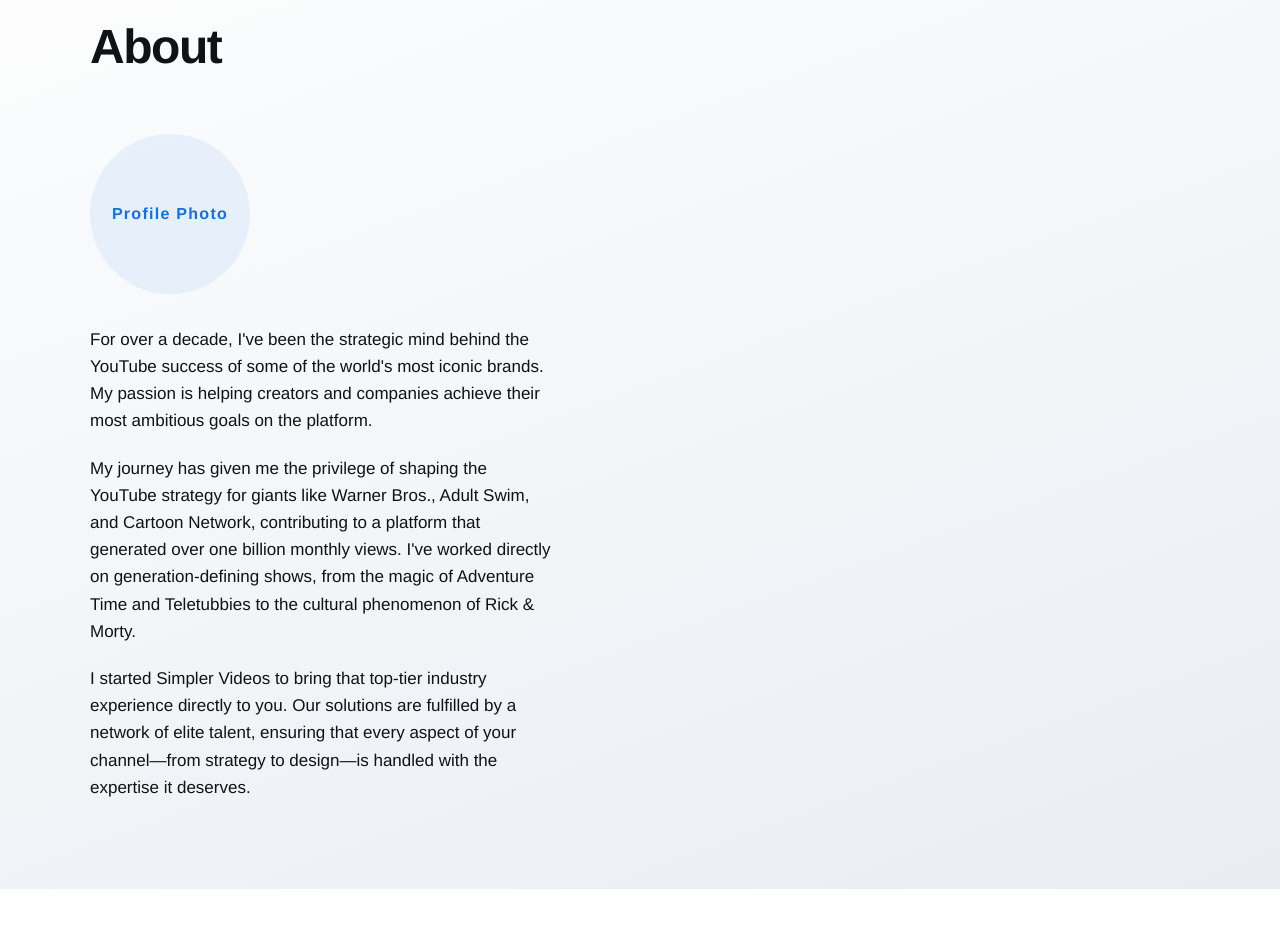
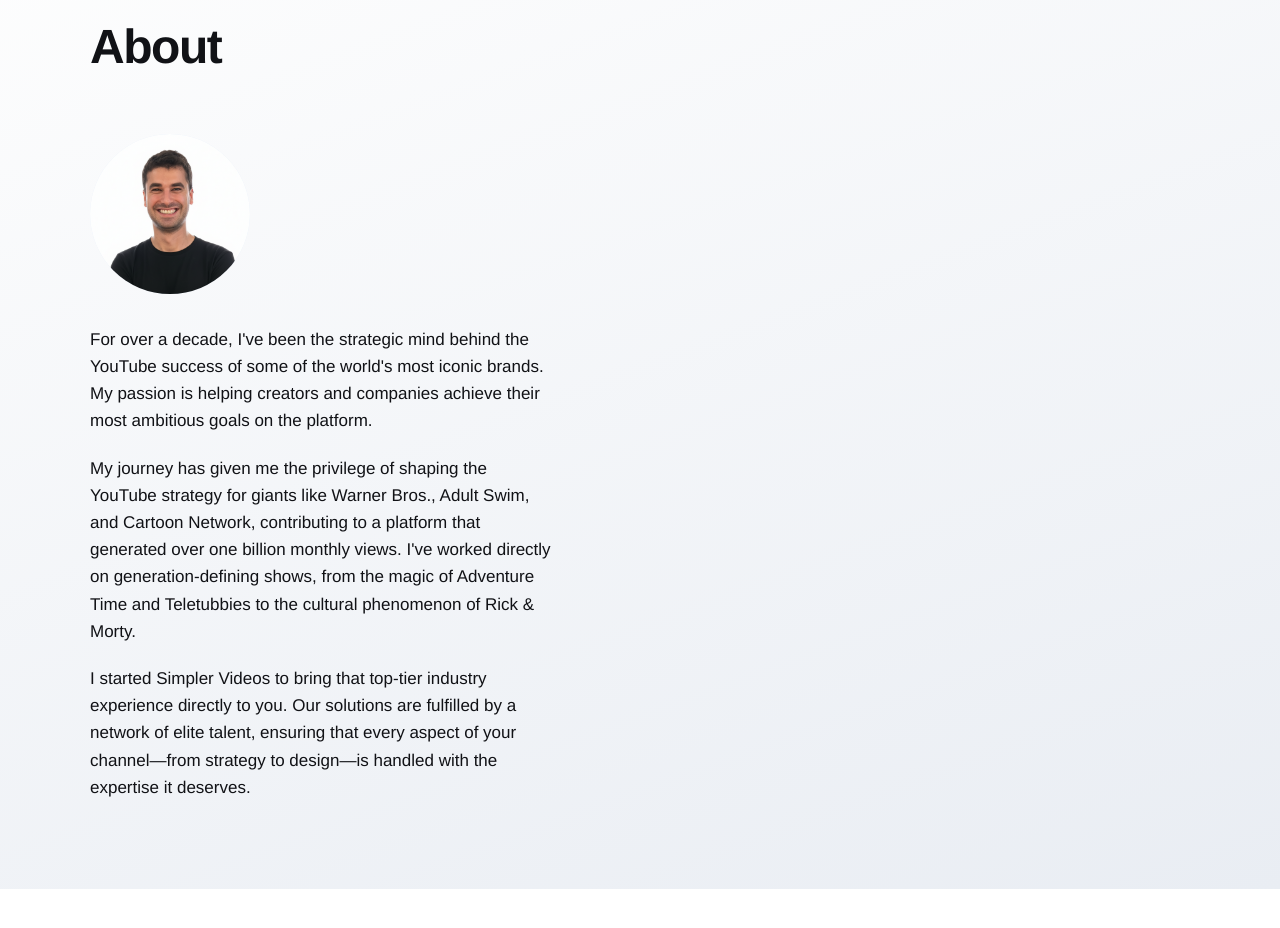
Before and after one commit to iliawerner/Simpler-Videos, a plain HTML site: page index.html in a window 1280 px wide. Shown: the part 3300-4228 px from the top of the page. Drawn offline with Linux system fonts and the light colour scheme.

Commit message:
Add favicon and Francesco photo

```diff
--- a/index.html
+++ b/index.html
@@ -4,6 +4,7 @@
     <meta charset="UTF-8">
     <meta name="viewport" content="width=device-width, initial-scale=1.0">
     <title>Simpler Videos – YouTube Solutions for Creators</title>
+    <link rel="icon" type="image/x-icon" href="assets/favicon.ico">
     <style>
         :root {
             --color-bg: #f5f6f7;
@@ -401,9 +402,13 @@
             background: rgba(15, 111, 236, 0.08);
             display: grid;
             place-items: center;
-            font-weight: 600;
-            color: var(--color-accent);
-            letter-spacing: 0.08em;
+            overflow: hidden;
+        }
+
+        .about__image img {
+            width: 100%;
+            height: 100%;
+            object-fit: cover;
         }
 
         .about__text {
@@ -704,7 +709,9 @@
                     <h2 class="section__title" id="about-title">About</h2>
                 </div>
                 <div class="about__content">
-                    <div class="about__image" aria-hidden="true">Profile Photo</div>
+                    <div class="about__image">
+                        <img src="assets/images/Gemini_Generated_Image_wt2m0ewt2m0ewt2m.png" alt="Francesco" loading="lazy">
+                    </div>
                     <div class="about__text">
 
                         <p>For over a decade, I've been the strategic mind behind the YouTube success of some of the world's most iconic brands. My passion is helping creators and companies achieve their most ambitious goals on the platform.</p>
```
